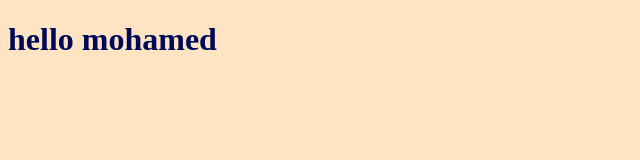
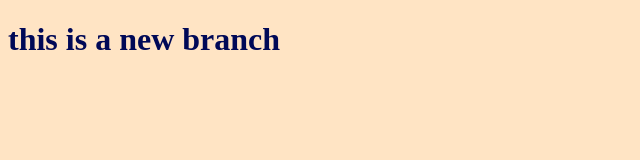
Before and after one commit to Mohamed-elhoussein/myproject, a plain HTML site: page index.html in a window 1280 px wide. Shown: the whole page, without its empty margins (0-640 px from the left). Drawn offline with Linux system fonts and the light colour scheme.

Commit message:
edait in the html

```diff
--- a/index.html
+++ b/index.html
@@ -8,7 +8,7 @@
     <title>Document</title>
 </head>
 <body>
-    <h1>hello mohamed</h1>
+    <h1>this is a new branch</h1>
     <script src="app.js"></script>
 </body>
 </html>
```
Also changed, not shown: nn.js (added).
